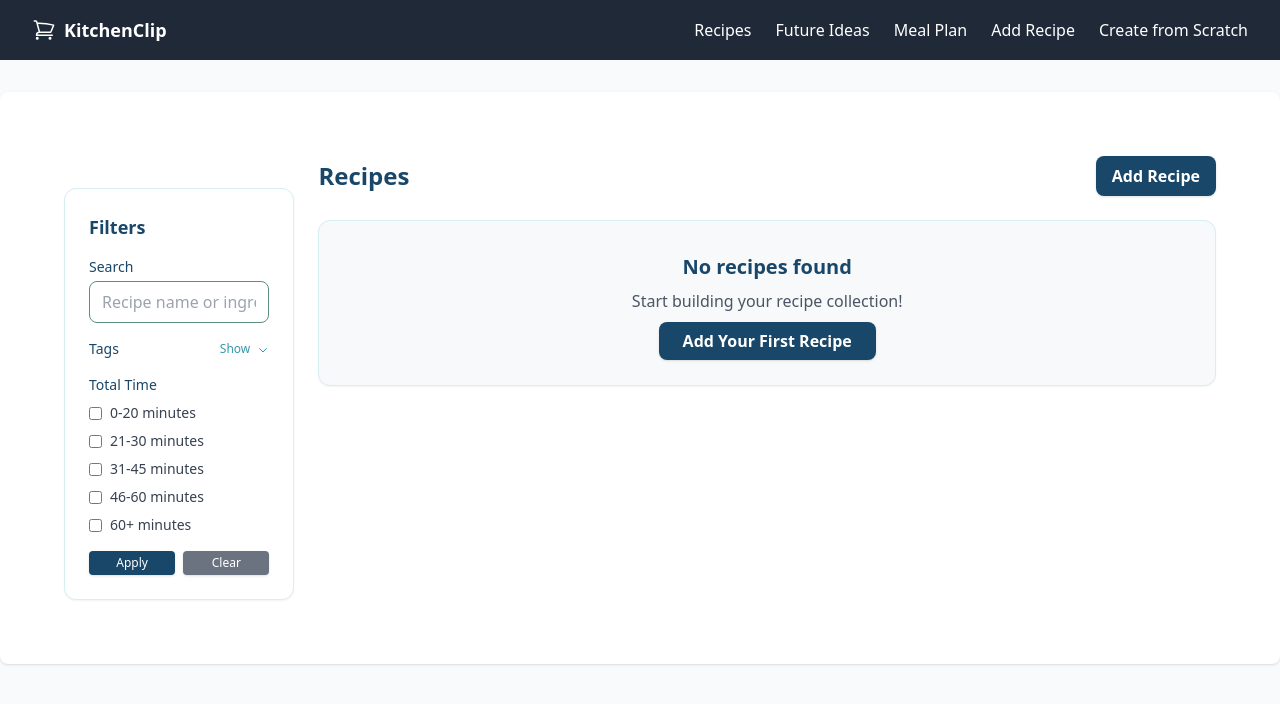
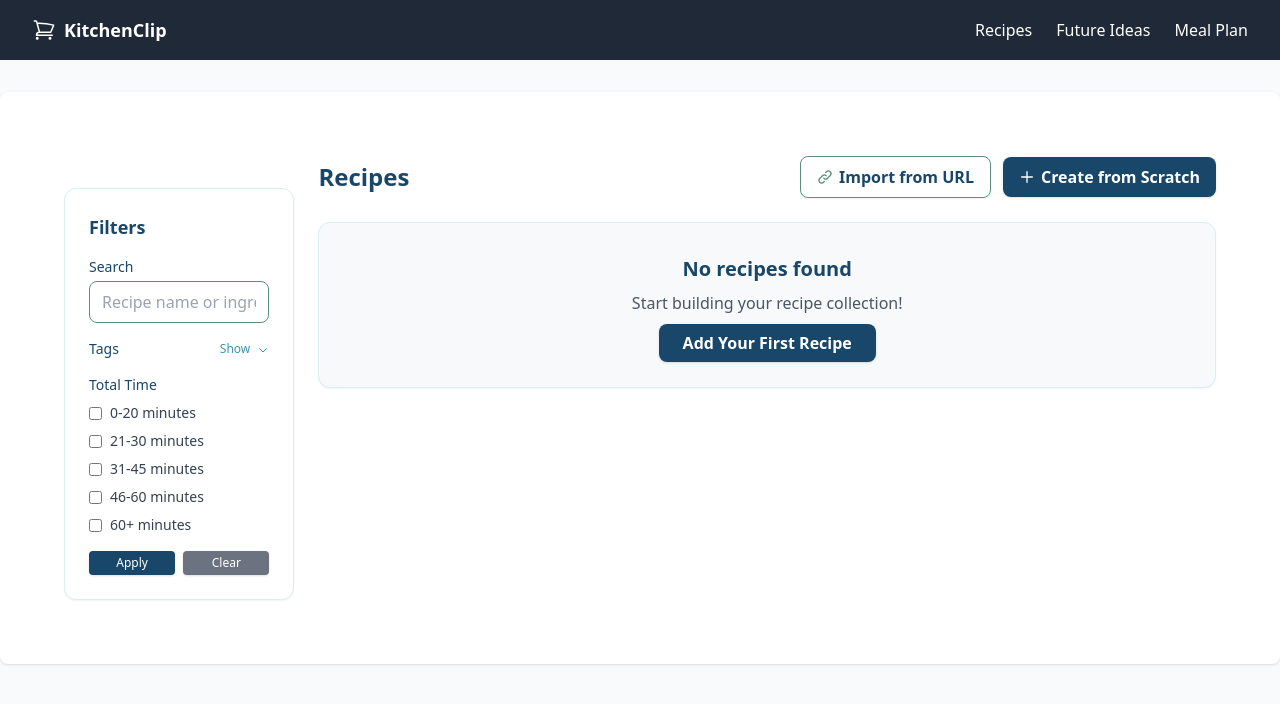
Before and after one commit to soehlert/KitchenClip, a Django app: page / in a window 1280 px wide. Shown: the top 704 px of the page. Run offline with Django 5.2, Linux system fonts and the light colour scheme; data that the repository does not hold is empty; parts of the project's set-up code (start-up, migrations or seed data) failed here and were passed over; some libraries are stand-ins or nearby versions.

Commit message:
feat(ui): clean top navigation and add dual creation action buttons to recipe lists
- Streamline top navigation to Recipes, Future Ideas, and Meal Plan
- Add 'Import from URL' and 'Create from Scratch' action buttons to recipe list headers

```diff
--- a/templates/base.html
+++ b/templates/base.html
@@ -34,8 +34,6 @@
                 {% if not request.is_readonly %}
                 <a href="{% url 'recipes:meal_plan' %}" class="hover:text-gray-300 transition-colors">Meal Plan</a>
                 {% endif %}
-                <a href="{% url 'recipes:add_recipe' %}" class="hover:text-gray-300 transition-colors">Add Recipe</a>
-                <a href="{% url 'recipes:scratch_add' %}" class="hover:text-gray-300 transition-colors">Create from Scratch</a>
             </div>
 
             <!-- Hamburger Button (mobile only) -->
@@ -50,12 +48,10 @@
         <div id="mobile-menu" class="hidden bg-gray-700 text-white md:hidden">
             <div class="flex flex-col px-8 py-2">
                 <a href="{% url 'recipes:list_recipe' %}" class="py-3 border-b border-gray-600 hover:text-gray-300 transition-colors">Recipes</a>
-                <a href="{% url 'recipes:future_recipes' %}" class="py-3 border-b border-gray-600 hover:text-gray-300 transition-colors">Future Ideas</a>
+                <a href="{% url 'recipes:future_recipes' %}" class="py-3 {% if not request.is_readonly %}border-b border-gray-600{% endif %} hover:text-gray-300 transition-colors">Future Ideas</a>
                 {% if not request.is_readonly %}
-                <a href="{% url 'recipes:meal_plan' %}" class="py-3 border-b border-gray-600 hover:text-gray-300 transition-colors">Meal Plan</a>
+                <a href="{% url 'recipes:meal_plan' %}" class="py-3 hover:text-gray-300 transition-colors">Meal Plan</a>
                 {% endif %}
-                <a href="{% url 'recipes:add_recipe' %}" class="py-3 border-b border-gray-600 hover:text-gray-300 transition-colors">Add Recipe</a>
-                <a href="{% url 'recipes:scratch_add' %}" class="py-3 hover:text-gray-300 transition-colors">Create from Scratch</a>
             </div>
         </div>
 
--- a/templates/recipes/recipe_list.html
+++ b/templates/recipes/recipe_list.html
@@ -95,10 +95,22 @@
           <span class="text-base sm:text-lg font-normal text-gray-600">({{ page_obj.paginator.count }} total)</span>
           {% endif %}
         </h1>
-        <a href="{% url 'recipes:add_recipe' %}"
-          class="bg-[#194769] hover:bg-[#5B8E7D] text-white font-semibold px-4 py-2 rounded-lg shadow transition text-center">
-          Add Recipe
-        </a>
+        <div class="flex flex-wrap items-center gap-2 sm:gap-3">
+          <a href="{% url 'recipes:add_recipe' %}"
+            class="bg-white hover:bg-[#F7F9FA] text-[#194769] border border-[#5B8E7D] font-semibold px-4 py-2 rounded-lg shadow-sm transition text-center flex items-center gap-1.5">
+            <svg xmlns="http://www.w3.org/2000/svg" class="w-4 h-4 text-[#5B8E7D]" fill="none" viewBox="0 0 24 24" stroke="currentColor">
+              <path stroke-linecap="round" stroke-linejoin="round" stroke-width="2" d="M13.828 10.172a4 4 0 00-5.656 0l-4 4a4 4 0 105.656 5.656l1.102-1.101m-.758-4.899a4 4 0 005.656 0l4-4a4 4 0 00-5.656-5.656l-1.1 1.1" />
+            </svg>
+            Import from URL
+          </a>
+          <a href="{% url 'recipes:scratch_add' %}"
+            class="bg-[#194769] hover:bg-[#5B8E7D] text-white font-semibold px-4 py-2 rounded-lg shadow transition text-center flex items-center gap-1.5">
+            <svg xmlns="http://www.w3.org/2000/svg" class="w-4 h-4" fill="none" viewBox="0 0 24 24" stroke="currentColor">
+              <path stroke-linecap="round" stroke-linejoin="round" stroke-width="2" d="M12 4v16m8-8H4" />
+            </svg>
+            Create from Scratch
+          </a>
+        </div>
       </div>
       {% if recipes %}
       <div class="grid gap-4 grid-cols-1 sm:grid-cols-2 lg:grid-cols-2 xl:grid-cols-3 2xl:grid-cols-4">
```
